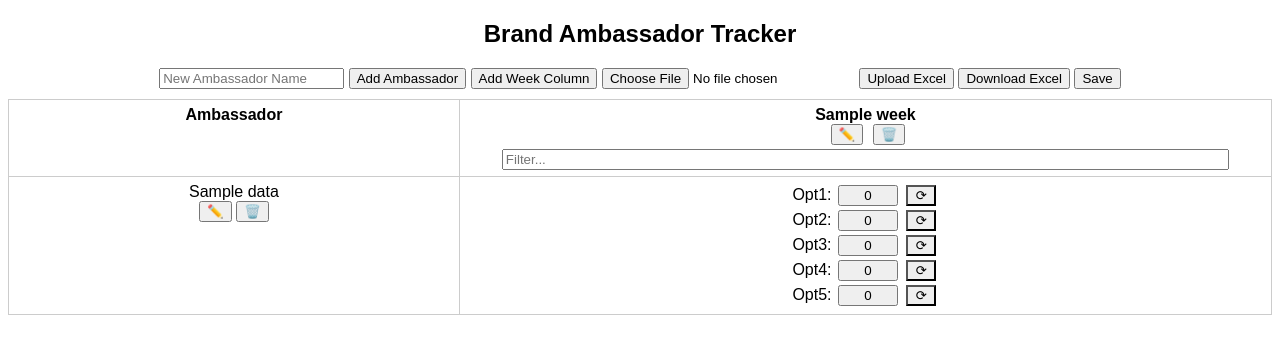
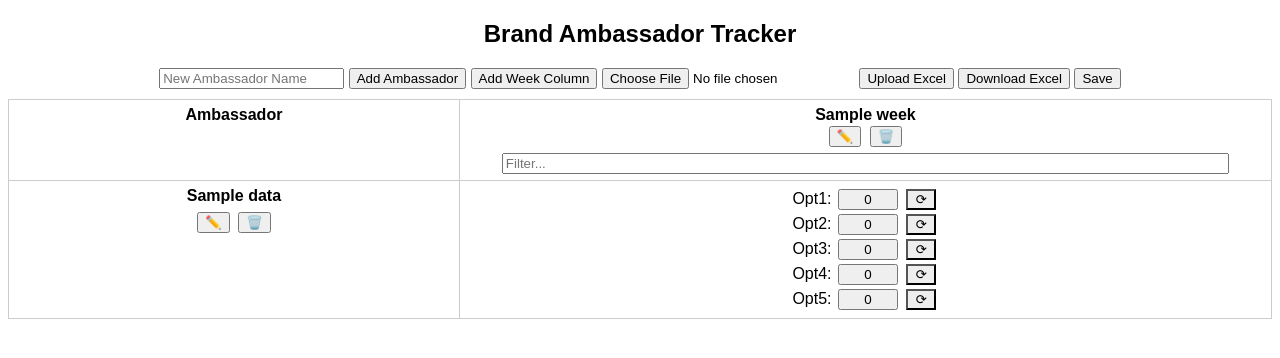
Before and after one commit to Kaushik-Puttaswamy/ambassador-tracker, a Flask app: template templates/index.html in a window 1280 px wide. Shown: the top 358 px of the page. Run offline with Flask 3, Linux system fonts and the light colour scheme; the template is opened without the code that fills it: most values are stand-ins (such as "Sample title", 1, 10 or a date in 2020); some libraries are stand-ins or nearby versions.

Commit message:
updated files added

```diff
--- a/templates/index.html
+++ b/templates/index.html
@@ -18,9 +18,17 @@
     .scrollable { overflow-x: auto; display: block; }
     #control-panel { margin-bottom: 10px; text-align: center; }
     .filter-select { margin: 4px; }
-    .week-header-container { display: flex; flex-direction: column; align-items: center; }
+    .week-header-container, .ambassador-cell {
+      display: flex;
+      flex-direction: column;
+      align-items: center;
+    }
+    .actions-btns button { margin: 2px; }
     .filter-input { width: 90%; margin-top: 4px; }
-    .actions-btns button { margin-left: 5px; }
+    .ambassador-name {
+      font-weight: bold;
+      margin-bottom: 5px;
+    }
   </style>
 </head>
 <body>
@@ -61,10 +69,13 @@
         {% for name, weeks_data in data.items() %}
           <tr data-ambassador="{{ name }}">
             <td>
-              {{ name }}
-              <br>
-              <button onclick="renameAmbassador('{{ name }}')">✏️</button>
-              <button onclick="deleteAmbassador('{{ name }}')">🗑️</button>
+              <div class="ambassador-cell">
+                <span class="ambassador-name">{{ name }}</span>
+                <div class="actions-btns">
+                  <button onclick="renameAmbassador('{{ name }}')">✏️</button>
+                  <button onclick="deleteAmbassador('{{ name }}')">🗑️</button>
+                </div>
+              </div>
             </td>
             {% for week in weeks %}
               <td>
```
